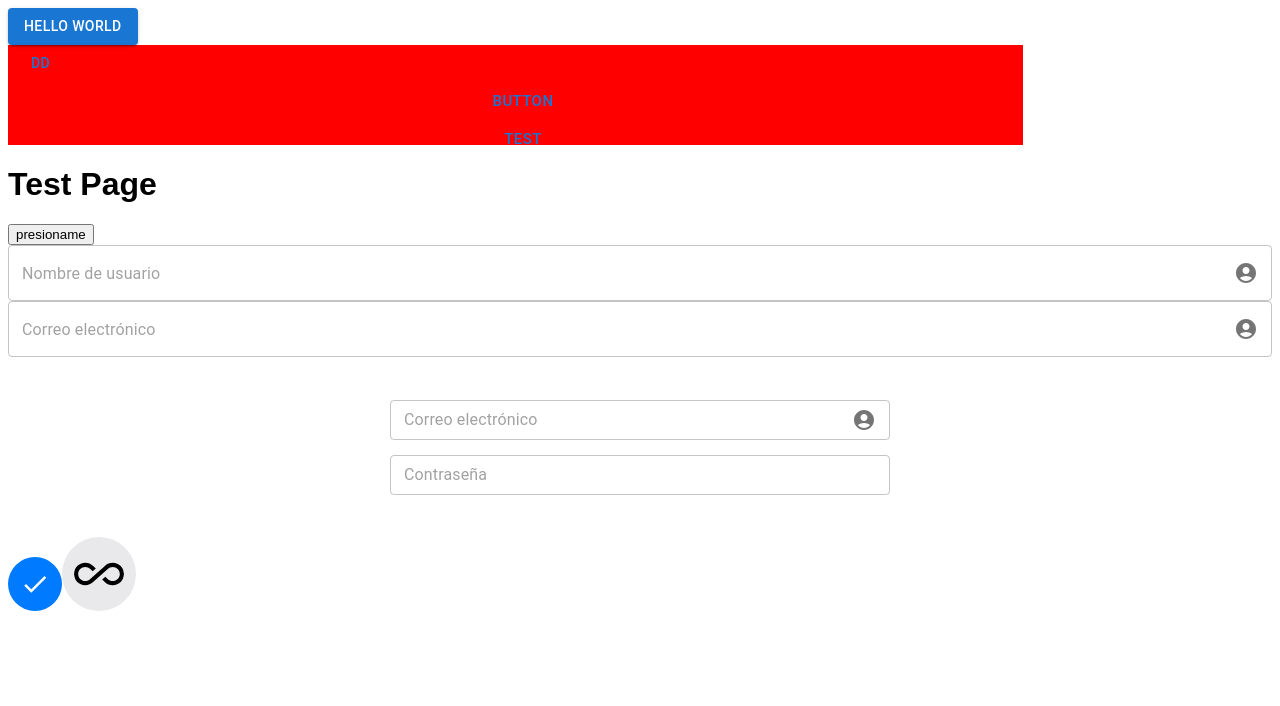
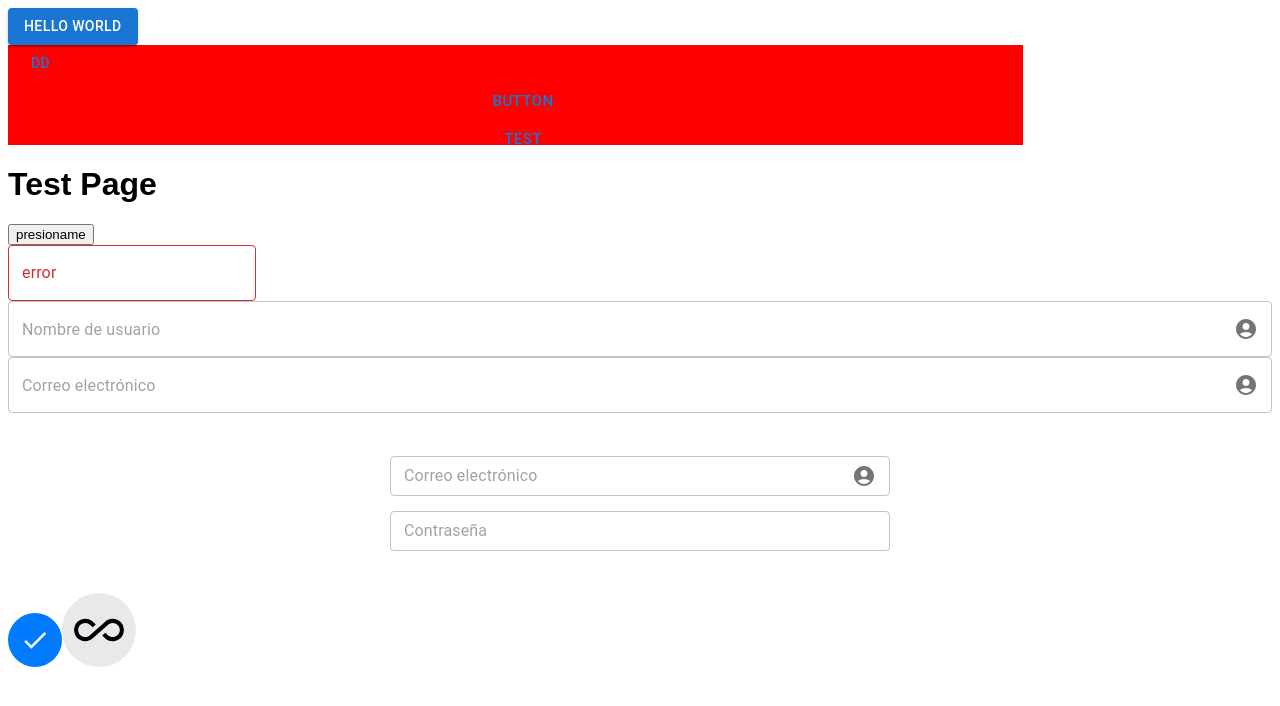
Before and after one commit to unmsmfisi-socialapplication/social_app, a Next.js app in the folder frontend/: page /test in a window 1280 px wide. Shown: the top 706 px of the page. Built offline with nearby package versions, Linux system fonts and the light colour scheme.

Commit message:
I add input validation

```diff
--- a/frontend/package.json
+++ b/frontend/package.json
@@ -19,6 +19,7 @@
     "@types/react": "18.2.21",
     "@types/react-dom": "18.2.7",
     "axios": "^1.5.0",
+    "i": "^0.3.7",
     "next": "13.4.19",
     "react": "18.2.0",
     "react-dom": "18.2.0",
--- a/frontend/src/app/test/page.tsx
+++ b/frontend/src/app/test/page.tsx
@@ -33,6 +33,9 @@ export default function TestPage() {
       <h1>Test Page</h1>
       <button onClick={handleCount}>presioname</button>
       <div>
+
+      <WInput placeholder="Nombre" error={true} errorMessage="error"/>
+
       <WInput
         typeColor="primary"
         icon={<AccountCircleIcon />} // Icono de usuario
--- a/frontend/src/components/atoms/Input/input.tsx
+++ b/frontend/src/components/atoms/Input/input.tsx
@@ -10,6 +10,8 @@ interface WInputProps {
   variant?: 'standard' | 'filled' | 'outlined';
   fullWidth?: boolean;
   type?: 'text' | 'password';
+  error?: boolean; // Propiedad para controlar el error
+  errorMessage?: string; // Nuevo: Mensaje de error
 }
 
 const WInput: React.FC<WInputProps> = ({
@@ -20,6 +22,8 @@ const WInput: React.FC<WInputProps> = ({
   variant = 'outlined',
   fullWidth = false,
   type = 'text',
+  error = false, // Valor por defecto: no hay error
+  errorMessage = '',
 }) => {
   return (
     <TextField
@@ -29,11 +33,14 @@ const WInput: React.FC<WInputProps> = ({
       color={typeColor}
       placeholder={placeholder}
       type={type}
+      error={error} // Pasar la propiedad de error a TextField
       InputProps={{
         endAdornment: icon && (
           <InputAdornment position="end">{icon}</InputAdornment>
         ),
       }}
+      label={error ? errorMessage : ''} // Mostrar mensaje de error si hay error
+      helperText={error ? '' : errorMessage} // Mostrar mensaje de error si hay error
     />
   );
 };
```
